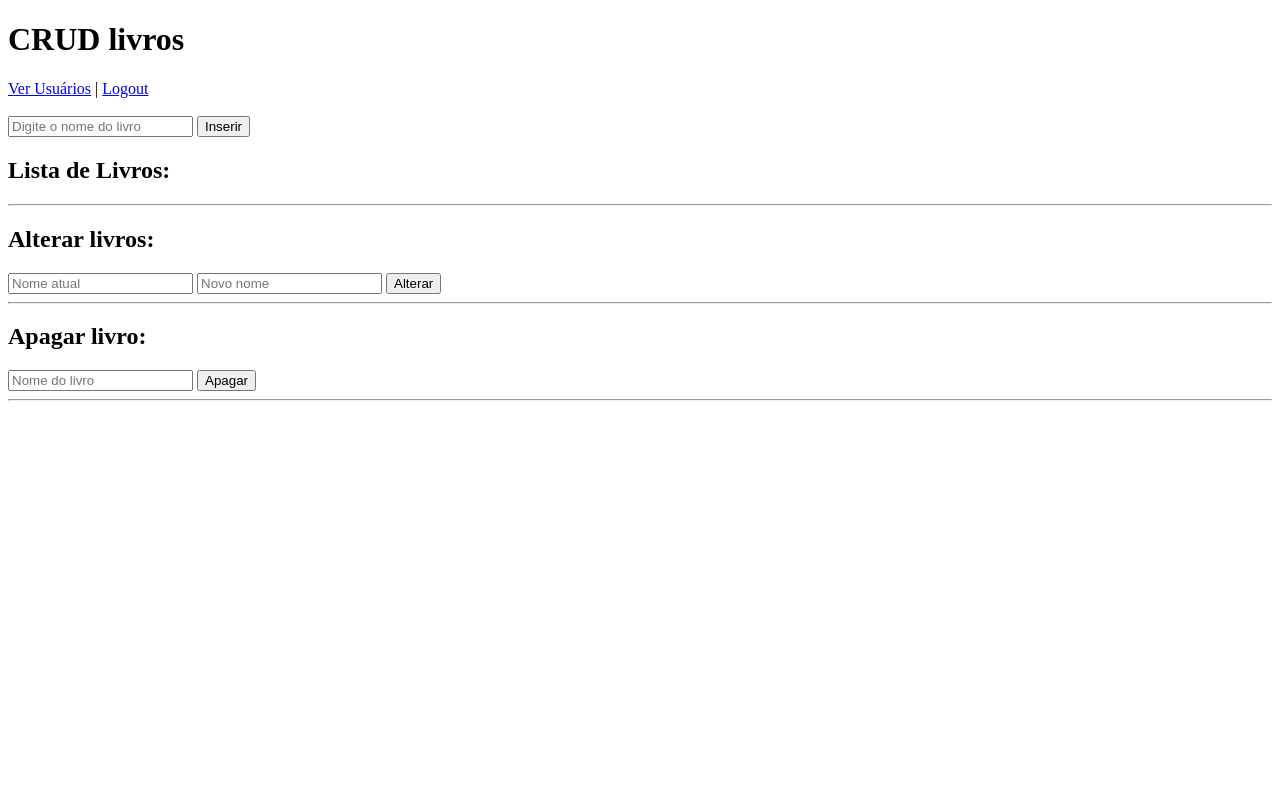
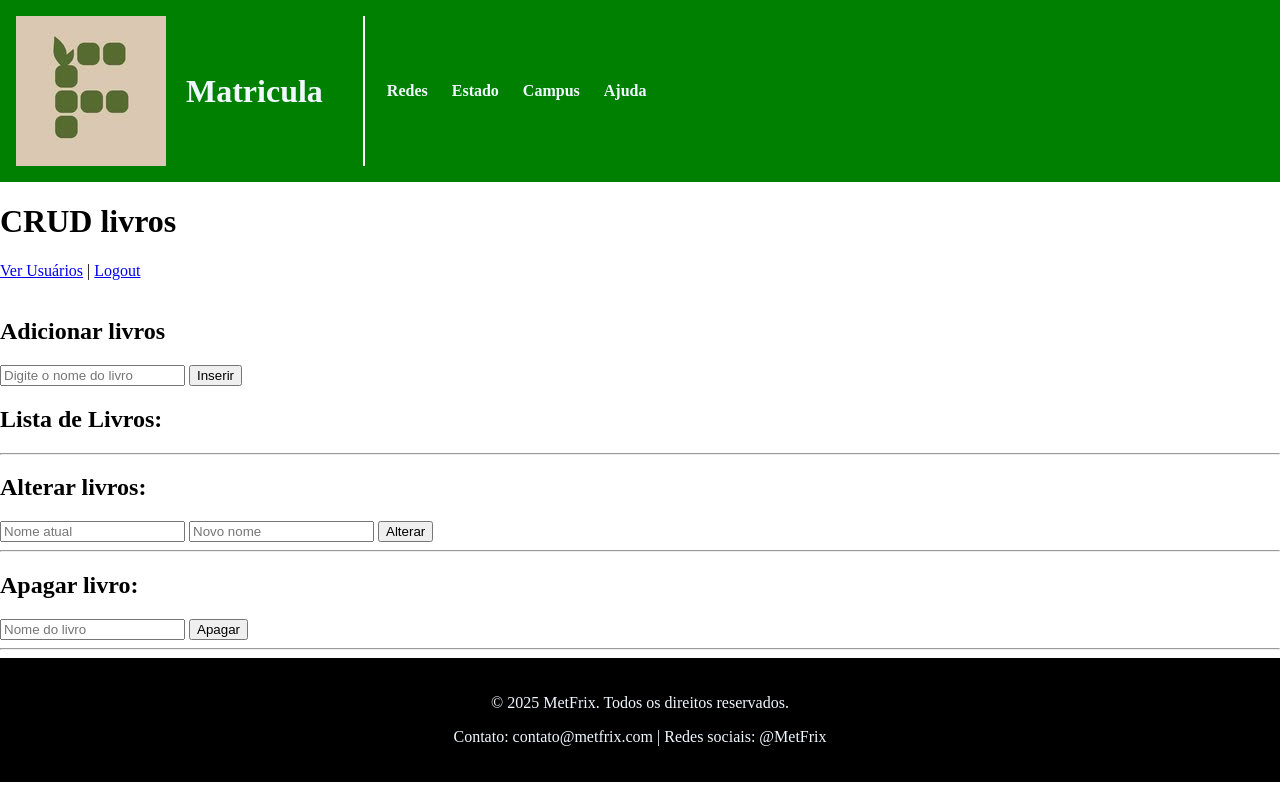
Before and after one commit to Adrelzin/Projeto-pp2, a Flask app: page /index in a window 1280 px wide. Run offline with Flask 3, Linux system fonts and the light colour scheme; the visitor is signed in with stand-in values (Sample User, id 1); data that the repository does not hold is empty.

Commit message:
Update index.html

```diff
--- a/templates/index.html
+++ b/templates/index.html
@@ -3,9 +3,93 @@
 <head>
     <meta charset="UTF-8">
     <title>CRUD livros</title>
+    <link rel="icon" href="{{ url_for('static', filename='logo.ico') }}" type="image/x-icon">
+    <style>
+        body{
+            margin: 0;
+            padding: 0;
+        }
+
+        header{
+            display: flex;
+            background-color: green;
+            width: 100%;
+            margin: 0;
+            padding: 1rem;
+            border: none;
+            box-sizing: border-box;
+            align-items: center;
+        }
+
+        header img{
+            margin-right: 20px;
+        }
+
+        header h1{
+            color: aliceblue;
+            margin: 0 20px 0 0;
+        }
+
+        header nav{
+            display: flex;
+            gap: 20px;
+            margin-left: 0;
+            align-items: center;
+        }
+
+        header nav h1{
+            color: aliceblue;
+            margin: 0;
+            font-size: 1rem;
+            cursor: pointer;
+            padding: 8px 2px;
+            border-radius: 0;
+        }
+
+        header hr{
+            height: 150px;
+            width: 2px;
+            background-color: white;
+            border: none;
+            margin: 0 20px;
+        }
+
+        main{
+            padding: 1rem;
+        }
+
+        footer{
+            background-color: black;
+            text-align: center;
+            padding: 20px;
+            position: relative;
+            bottom: 0;
+            width: 100%;
+            border: none;
+            box-sizing: border-box;
+        }
+
+        footer p{
+            color: aliceblue;
+        }
+
+    </style>
 </head>
 <body>
+    <header>
+        <img src="/static/logo.png" alt="Logo">
+        <h1>Matricula</h1>
+        <hr>
+        <nav>
+            <h1>Redes</h1>
+            <h1>Estado</h1>
+            <h1>Campus</h1>
+            <h1>Ajuda</h1>
+        </nav>
+    </header>
     <h1>CRUD livros</h1>
+
+
 
     <nav>
         <a href="/usuarios">Ver Usuários</a> |
@@ -13,6 +97,7 @@
     </nav>
     <br>
 
+    <h2>Adicionar livros</h2>
     <form action="/criar" method="post">
         <input type="text" name="nome"
         placeholder="Digite o nome do livro" required>
@@ -45,5 +130,10 @@
     </form>
 
     <hr>
+
+    <footer>
+        <p>&copy; 2025 MetFrix. Todos os direitos reservados.</p>
+        <p>Contato: contato@metfrix.com | Redes sociais: @MetFrix</p>
+    </footer>
 </body>
 </html>
```
